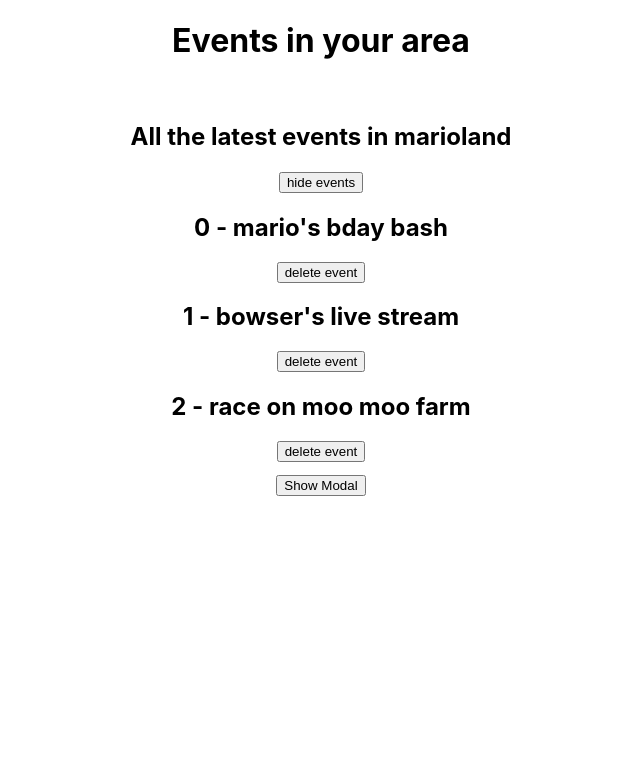
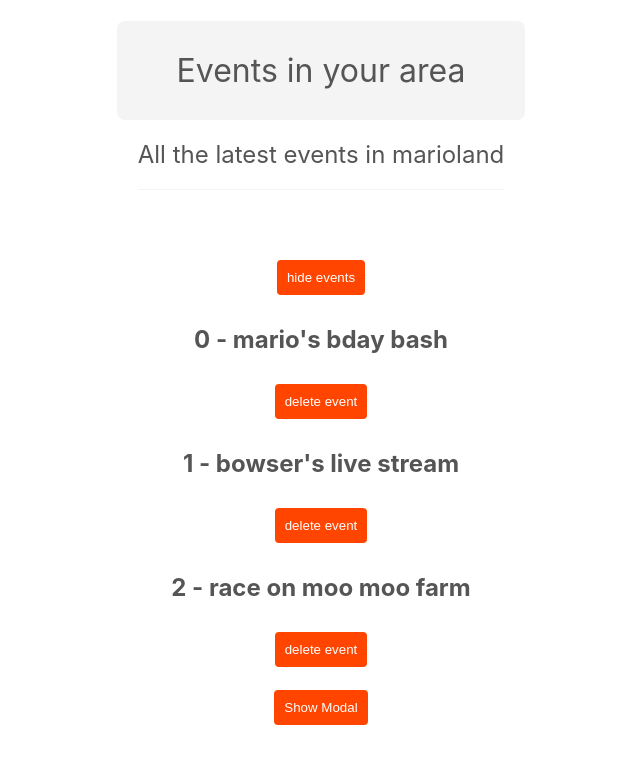
Before and after one commit to mhur0724/react-study, a React (Create React App) app in the folder my-first-react-app/: page / in a window 1280 px wide. Shown: the top 764 px of the page, without its empty margins (319-959 px from the left). Built offline with nearby package versions, Linux system fonts and the light colour scheme.

Commit message:
adding css

```diff
--- a/my-first-react-app/src/App.js
+++ b/my-first-react-app/src/App.js
@@ -38,11 +38,9 @@
       {!showEvents && <div>
         <button onClick={() => setShowEvents(true)}>show events</button>
       </div>}
+
       {showEvents && <EventList events={events} handleClick={handleClick}/>
       }
-
-
-
       {showModal && <Modal handleClose={handleClose}>
           <h2>Terms and Conditions</h2>
           <p>sample text</p>
--- a/my-first-react-app/src/components/Modal.css
+++ b/my-first-react-app/src/components/Modal.css
@@ -14,3 +14,8 @@
     background: #fff;
     border-radius: 10px;
 }
+
+.modal h2 {
+    border-bottom: 1px solid #ddd;
+    padding-bottom: 10px;
+}
--- /dev/null
+++ b/my-first-react-app/src/components/Title.css
@@ -0,0 +1,18 @@
+.title-block .title {
+  display: inline-block;
+  padding: 30px 60px;
+  background: #f4f4f4;
+  border-radius: 8px;
+  font-weight: normal;
+  margin-bottom: 10px;
+}
+
+.title-block .subtitle {
+  display: inline-block;
+  color: #555;
+  font-weight: normal;
+  padding-bottom: 20px;
+  border-bottom: 1px solid #f4f4f4;
+  margin-top: 10px;
+  margin-bottom: 60px;
+}
--- a/my-first-react-app/src/components/Title.js
+++ b/my-first-react-app/src/components/Title.js
@@ -1,9 +1,11 @@
+import "./Title.css";
+
 export default function Title({title, subtitle}) {
     return (
-        <>
+        <div className="title-block">
             <h1 className="title">{title}</h1>
             <br/>
             <h2 className="subtitle">{subtitle}</h2>
-        </>
+        </div>
     )
 }
--- a/my-first-react-app/src/index.css
+++ b/my-first-react-app/src/index.css
@@ -11,3 +11,17 @@
   font-family: source-code-pro, Menlo, Monaco, Consolas, 'Courier New',
     monospace;
 }
+
+p, h1, h2 {
+  color: #555;
+}
+
+button {
+  background: #ff4500;
+  color: #fff;
+  padding: 10px;
+  border: 0;
+  border-radius: 4px;
+  margin: 10px auto;
+  cursor: pointer;
+}
```
Lines whose indentation alone changed are shown as unchanged.
